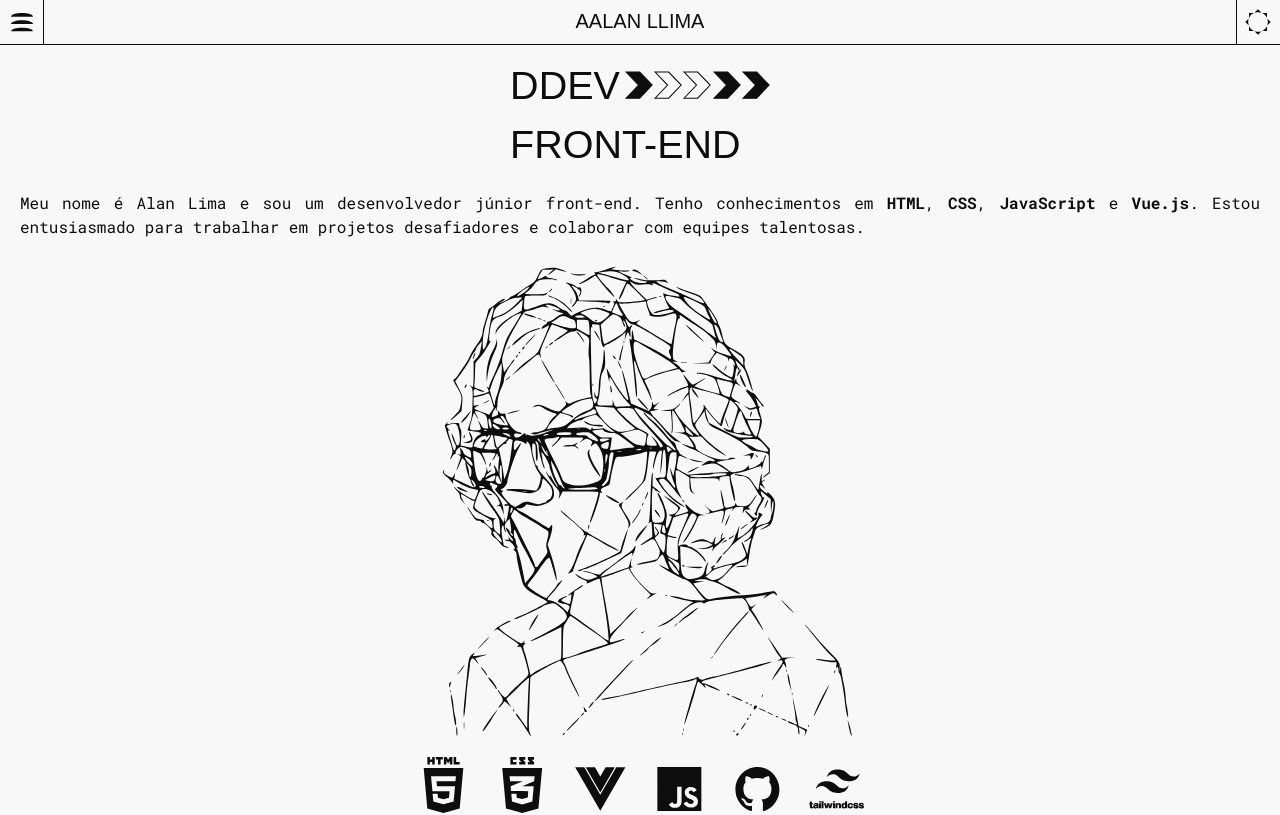
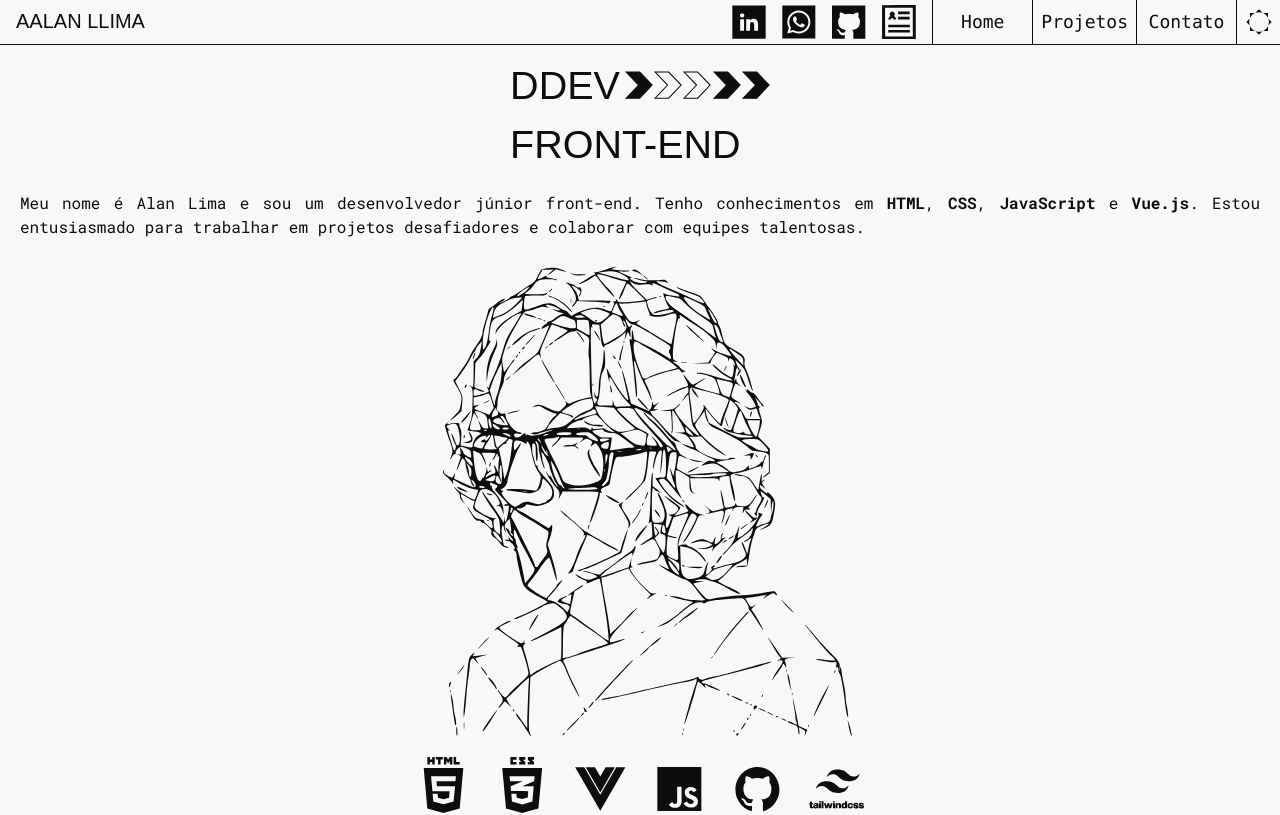
Before and after one commit to devalanlima/portfolio, a Vue app: page / in a window 1280 px wide. Shown: the top 815 px of the page. Built offline with nearby package versions, Linux system fonts and the light colour scheme; a web font is replaced by a local one.

Commit message:
stylize / add breakpoints to responsive design

```diff
--- a/src/components/NavBar.vue
+++ b/src/components/NavBar.vue
@@ -1,7 +1,8 @@
 <template>
-    <nav class="flex border-b-[1px] border-preto dark:border-branco justify-between items-center relative bg-branco dark:bg-preto">
+    <nav class="flex border-b-[1px] border-preto dark:border-branco justify-between items-center relative bg-branco dark:bg-preto
+    ">
         <button @click="menuIsHidden = !menuIsHidden"
-            class="border-r-[1px] border-preto dark:border-branco w-11 h-11 grid place-items-center">
+            class="border-r-[1px] border-preto dark:border-branco w-11 h-11 grid place-items-center sm:hidden">
             <svg class="fill-preto dark:fill-branco" width="22" height="19" viewBox="0 0 22 19"
                 xmlns="http://www.w3.org/2000/svg">
                 <path
@@ -13,11 +14,12 @@
             </svg>
             <p class="sr-only">Menu</p>
         </button>
-        <div>
+        <div class="sm:ml-4">
             <h1 class="sr-only">Alan Lima</h1>
             <span class="font-stretch text-xl leading-none m-0">AALAN LLIMA</span>
         </div>
-        <button @click="darkMode" class="border-l-[1px] border-preto dark:border-branco w-11 h-11 grid place-items-center select-none">
+        <ContactIcons class="hidden lg:flex gap-4 grow justify-end px-4"/>
+        <button @click="darkMode" class="border-l-[1px] border-preto dark:border-branco w-11 h-11 grid place-items-center select-none order-3">
             <div title="Alternar para modo escuro" v-if="isDark">
                 <svg class="fill-preto dark:fill-branco" version="1.0" xmlns="http://www.w3.org/2000/svg" width="24"
                     height="24" viewBox="0 0 1000.000000 1000.000000" preserveAspectRatio="xMidYMid meet">
@@ -106,15 +108,15 @@
             </div>
         </button>
             <ul
-                :class="['text-lg font-mono absolute top-11 left-0 w-[187px] border-[1px] border-l-0 flex flex-col border-preto dark:border-branco bg-branco dark:bg-preto ', { 'hidden': menuIsHidden }]">
-                <li class="text-preto dark:text-branco p-2 pl-4 hover:bg-preto hover:text-branco dark:hover:bg-branco dark:hover:text-preto">
-                    <a href="#">Home</a>
+                :class="['text-lg font-mono absolute top-11 left-0 w-[187px] border-[1px] border-l-0 flex flex-col border-preto dark:border-branco bg-branco dark:bg-preto sm:flex sm:relative sm:flex-row sm:border-none sm:top-0 sm:w-fit sm:mx-auto sm:mr-0', { 'hidden': menuIsHidden }]">
+                <li class="text-preto dark:text-branco hover:bg-preto hover:text-branco dark:hover:bg-branco dark:hover:text-preto border-[1px] border-t-0 border-l-0 border-preto dark:border-branco sm:border-b-0 sm:border-l-[1px] sm:border-r-0 sm:min-w-[100px] sm:text-center">
+                    <a href="#" class="block w-full h-full p-2 pl-4 sm:p-2">Home</a>
                 </li>
-                <li class="text-preto dark:text-branco p-2 pl-4 hover:bg-preto hover:text-branco dark:hover:bg-branco dark:hover:text-preto">
-                    <a href="#section_two">Projetos</a>
+                <li class="text-preto dark:text-branco hover:bg-preto hover:text-branco dark:hover:bg-branco dark:hover:text-preto border-[1px] border-t-0 border-l-0 border-preto dark:border-branco sm:border-b-0 sm:border-l-[1px] sm:border-r-0 sm:min-w-[100px] sm:text-center">
+                    <a href="#section_two" class="block w-full h-full p-2 pl-4 sm:p-2">Projetos</a>
                 </li>
-                <li class="text-preto dark:text-branco p-2 pl-4 hover:bg-preto hover:text-branco dark:hover:bg-branco dark:hover:text-preto">
-                    <a href="#">Contato</a>
+                <li class="text-preto dark:text-branco hover:bg-preto hover:text-branco dark:hover:bg-branco dark:hover:text-preto border-[1px] border-t-0 border-l-0 border-preto dark:border-branco sm:border-b-0 sm:border-l-[1px] sm:border-r-0 sm:min-w-[100px] sm:text-center">
+                    <a href="#" class="block w-full h-full p-2 pl-4 sm:p-2">Contato</a>
                 </li>
             </ul>
     </nav>
@@ -123,6 +125,7 @@
 <script setup>
 import { onMounted, ref } from 'vue'
 const menuIsHidden = ref(true)
+import ContactIcons from '../components/common/ContactIcons.vue'
 
 const isDark = ref()
 onMounted(()=>{
```
